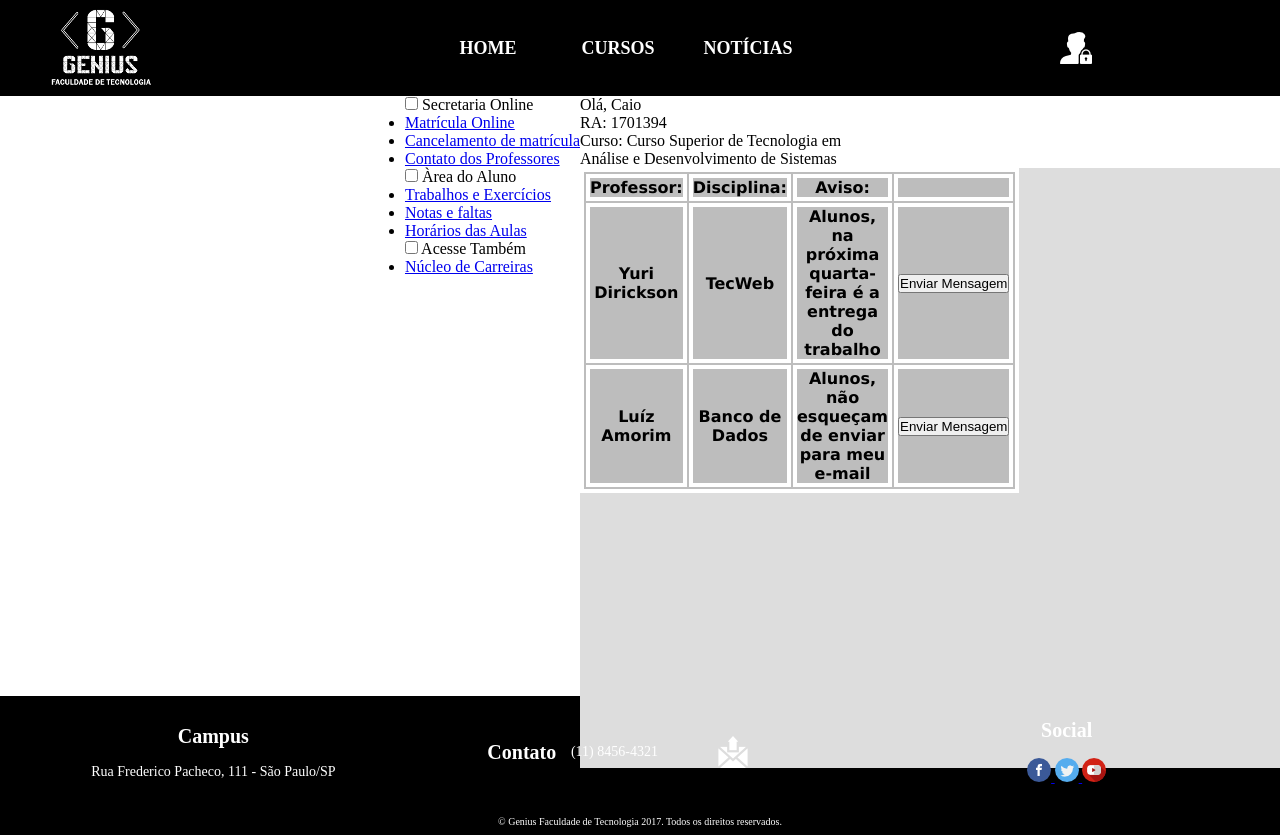
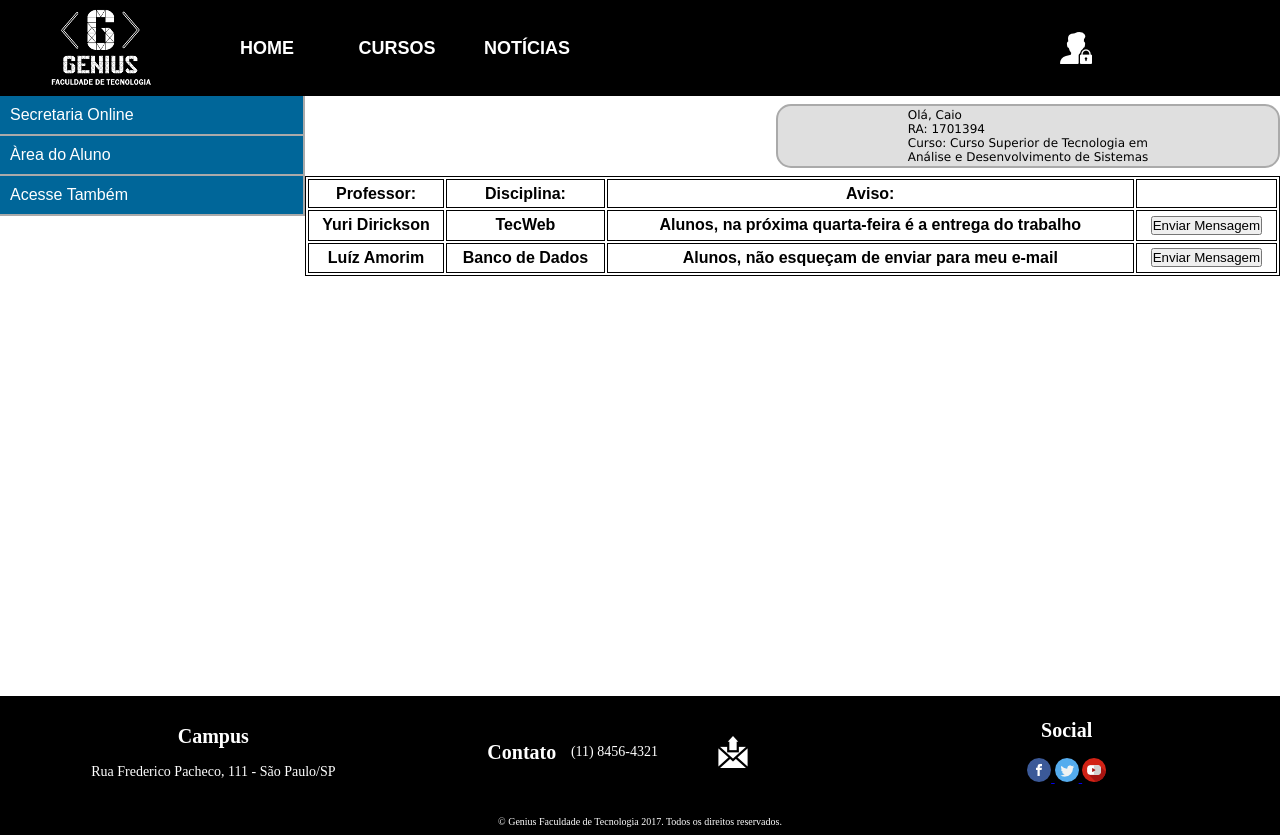
Before and after one commit to Caiohenri20/TecWeb-TF-2-ADS, a Django app: template core/templates/contatoprofessores.html in a window 1280 px wide. Run offline with Django 3.2, Linux system fonts and the light colour scheme; the template is opened without the code that fills it, so the values that code supplies are empty.

Commit message:
Update contatoprofessores.css

```diff
--- a/core/static/contatoprofessores.css
+++ b/core/static/contatoprofessores.css
@@ -1,30 +1,122 @@
+/* ------------------------------------------------- Menu Lateral --------------------------------------------------------------*/
+
 .containner{
-
 	display: flex;
 	width:100%;
+
+}
+nav{
+	display: flex;
+	width: 400px;
+	height: auto;
+	font-family: arial;
+	justify-content: flex-start;
+	flex-direction: column;
+}
+
+
+
+.item label{
+	display: block;
+	padding: 10px;
+	background-color: #069;
+	font-size: 16px;
+	cursor: pointer;
+	color: #fff;
+	border-bottom: solid 2px #aaa;
+	border-right: solid 2px #aaa;
+
+}
+
+.item label:hover{
+background-color: #ffffff;
+color: #000000;
+}
+.item ul{
+	width: 100%;
+	list-style: none;
+	overflow: hidden;
+	max-height:0;
+	transition: all .4s linear;
+
+}
+
+.item input{
+	display: none;
+}
+
+.item ul li a{
+	width: 100%;
+	height: 20px;
+	padding: 10px;
+	display: block;
+	text-decoration: none;
+	background-color: #fafafa;
+	color: #333;
+	border-bottom: solid 2px #aaa;
+}
+.item ul li a:hover{
+	background-color: #9cf;
+}
+
+.item input:checked ~ ul{
+	height: auto;
+	max-height:200px;
+	transform: auto;
+}
+/* ------------------------------------------------- Menu Lateral --------------------------------------------------------------*/
+
+
+.painel{
+	display: flex;
+	background: #ffffff;
+	width: 100%;
 	height: 600px;
-	background: ;
-	align-items: flex-start;
+	justify-content: flex-start;
+	flex-direction: column;
+}
+
+.logado{
+	display: flex;
+	width: 100%;
+	height: 80px;
 	justify-content: flex-end;
+	flex-direction: flex-end;
+	align-items: center;
 }
+.logadoesquerdo{
+	background: #dfdfdf;
+	display: flex;
+	width: 500px;
+	height: 60px;
+	border-radius: 15px;
+	border: solid 2px #aaa;
+	font-family: verdana;
+	font-size: 12px;
+	justify-content: center;
+	align-items: center;
+
+
+}
+
+
 
 .table{
 	display: flex;
-	background: #dddddd;
-	width:700px;
-	height: 600px;
+	background:#ffffff;
+	width:100%;
 	justify-content: flex-start;
 	align-items: flex-start;
+	flex-direction: column;
 }
 
 .table table{
 
-	background:#bdbdbd;
-	width:100px;
+	width:100%;
 	height: 100px;
-	border: 4px solid #ffffff;
-	font-family: verdana;
+	border: 1px solid #000000;
+	font-family: arial;
 }
 .table table th{
-	border: 4px solid #ffffff;
+	border: 1px solid #000000;
 }
```
